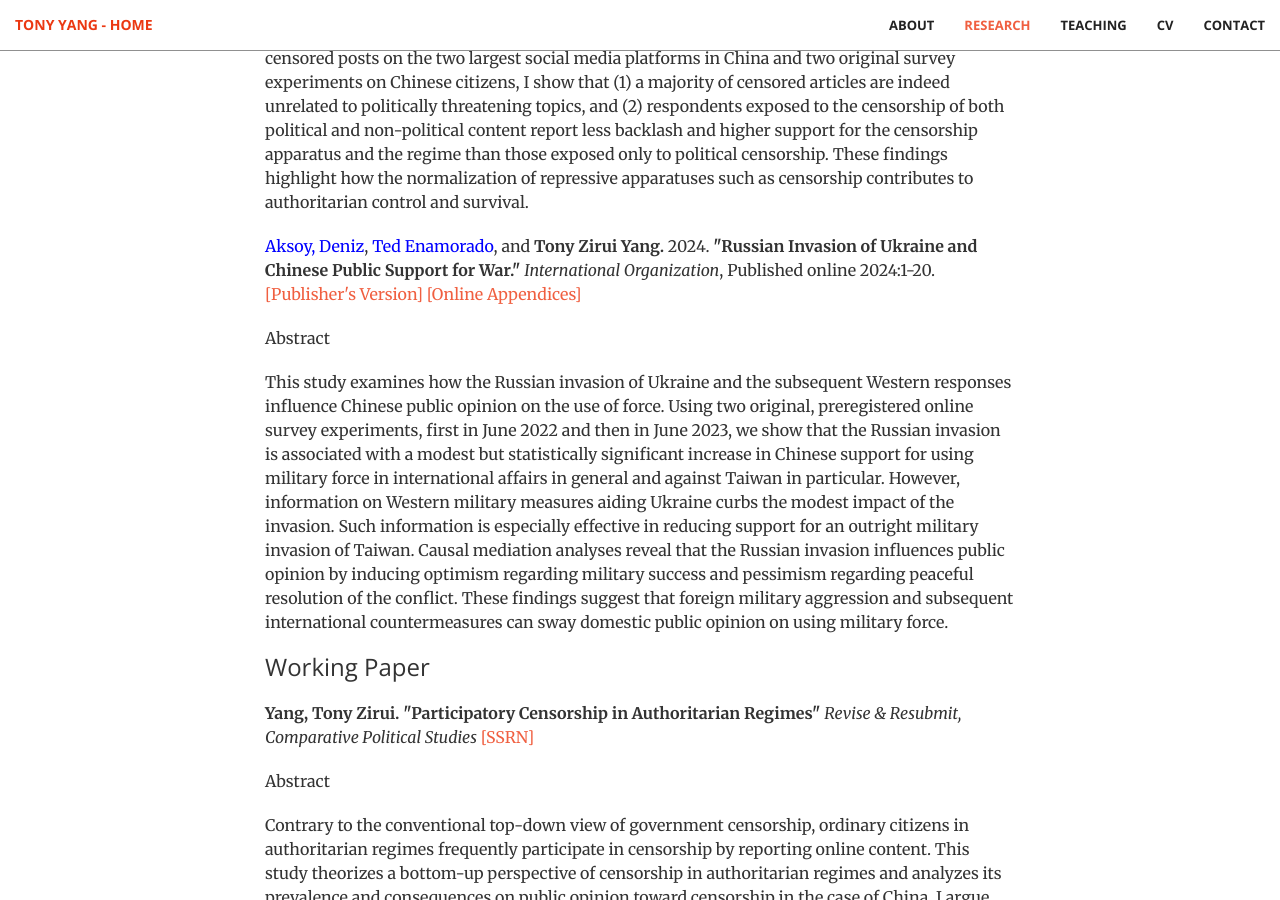
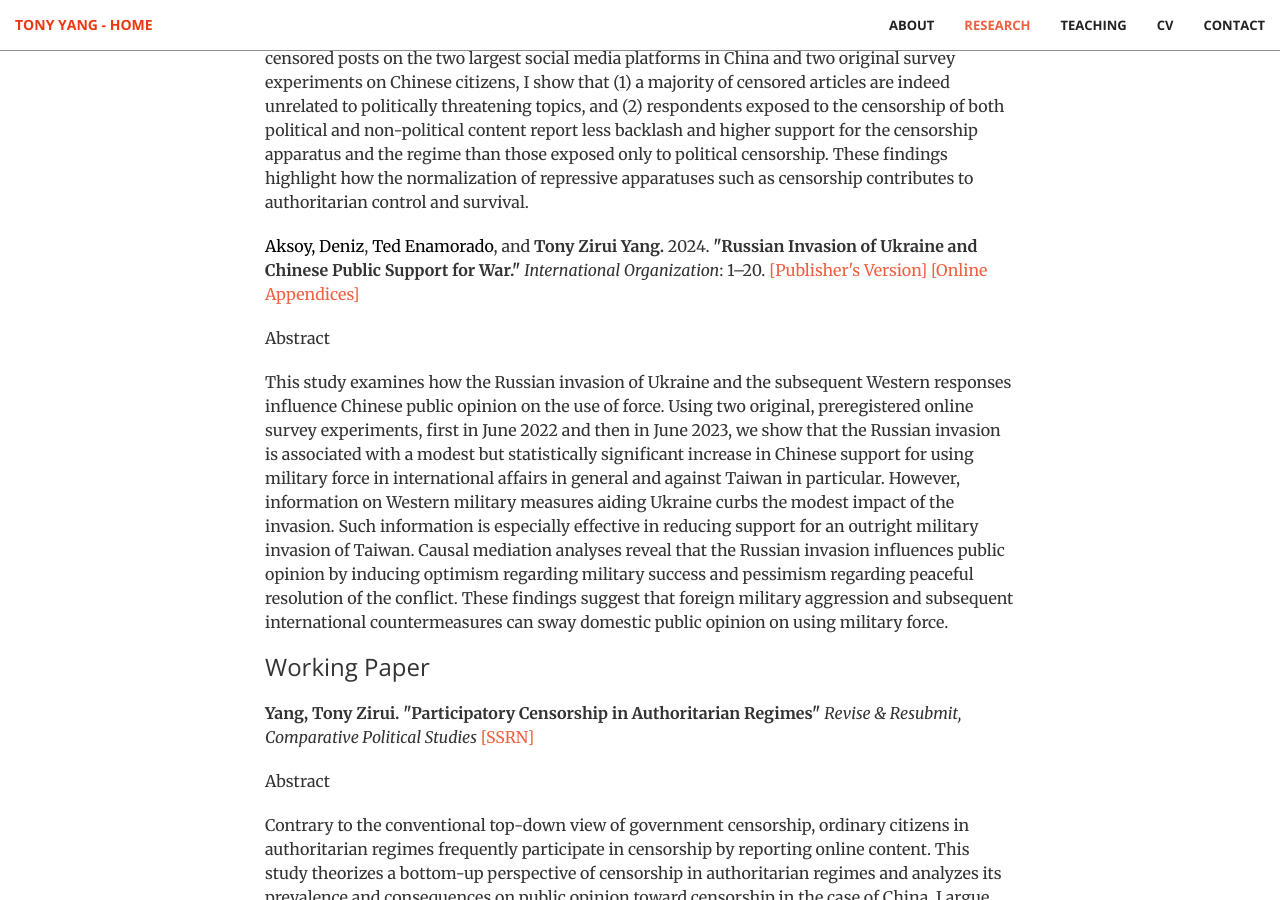
Before and after one commit to tonyhsfz/website, a Jekyll site: the page built from index.html, in a window 1280 px wide and 900 px high, scrolled down 2244 px. Built offline with Jekyll 4.4.1, drawn with Linux system fonts in a browser that asks for light colours.

Commit message:
Update publication.html

```diff
--- a/_includes/publication.html
+++ b/_includes/publication.html
@@ -19,8 +19,8 @@ Censorship in authoritarian regimes has traditionally been understood as a repre
 </p>
  <p></p>
                      <p></p>
-<p>  <a href="https://sites.wustl.edu/denizaksoy/" style="color: blue;">Aksoy, Deniz</a>, <a href="https://www.tedenamorado.com/" style="color: blue;">Ted Enamorado</a>, and <b>Tony Zirui Yang.</b> 2024. <b>"Russian Invasion of Ukraine and Chinese Public Support for War." </b>
-        <i>International Organization</i>, Published online 2024:1-20.
+<p>  <a href="https://sites.wustl.edu/denizaksoy/" style="color: black;">Aksoy, Deniz</a>, <a href="https://www.tedenamorado.com/" style="color: black;">Ted Enamorado</a>, and <b>Tony Zirui Yang.</b> 2024. <b>"Russian Invasion of Ukraine and Chinese Public Support for War." </b>
+        <i>International Organization</i>: 1–20.
         <a href="https://www.cambridge.org/core/journals/international-organization/article/russian-invasion-of-ukraine-and-chinese-public-support-for-war/2E229A23207F0E410D69989F3A40A1D0">[Publisher's Version]</a>
          <a href="/img/UseForce_Appendix.pdf">[Online Appendices]</a></p>
 <p> Abstract </p>
```
